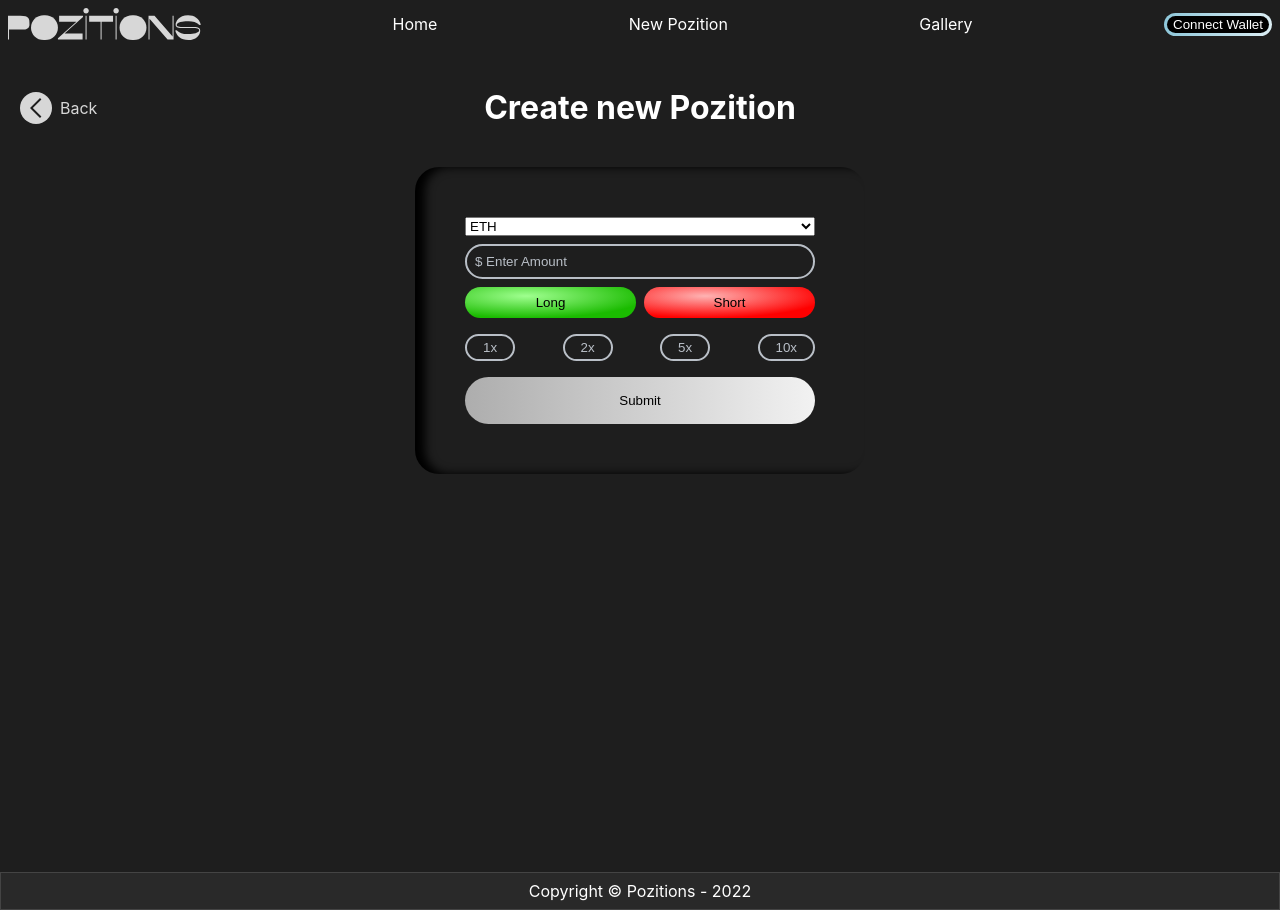
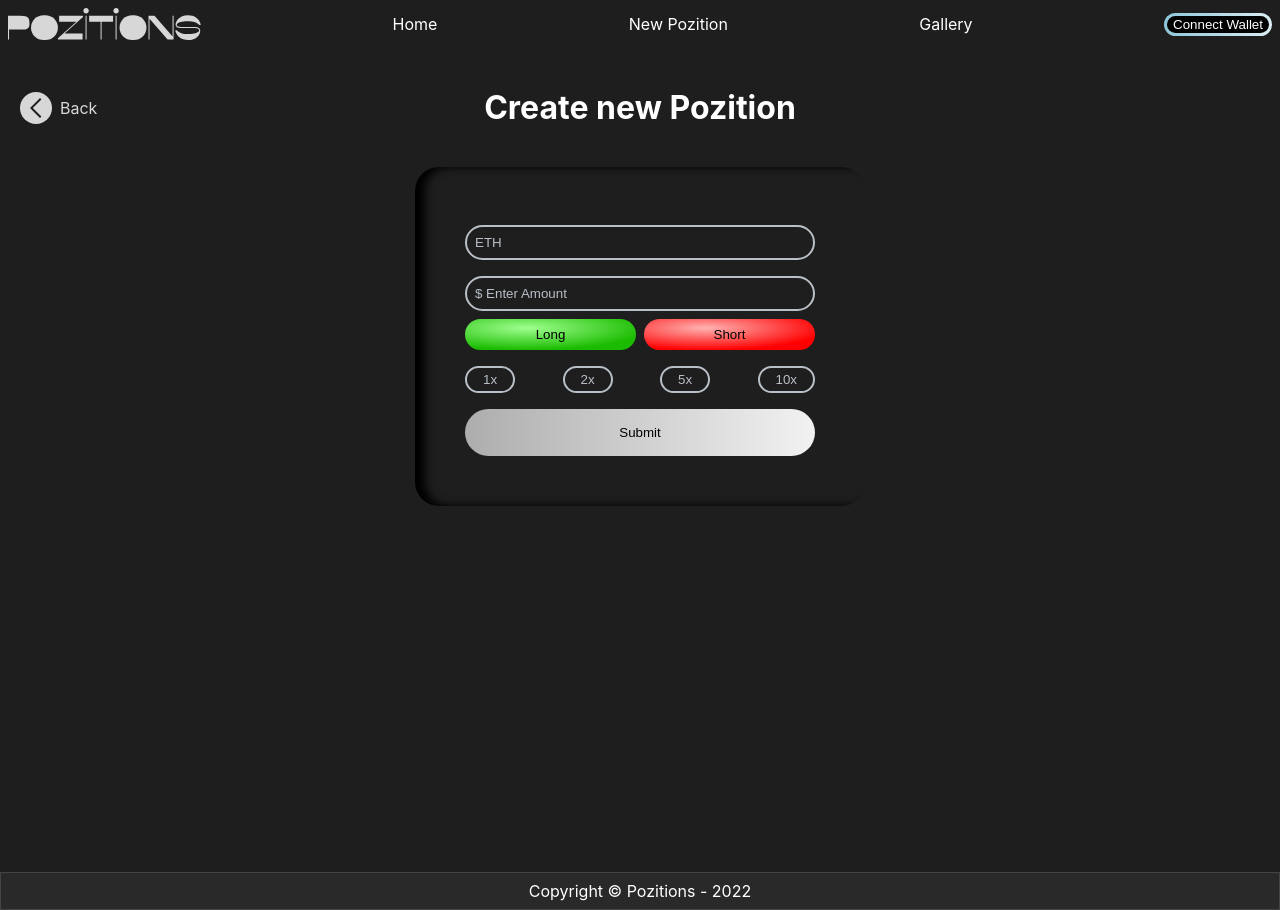
Before and after one commit to fritzschoff/notSynthetix, a React (Create React App) app: page /create in a window 1280 px wide. Built offline with nearby package versions, Linux system fonts and the light colour scheme; no server answers.

Commit message:
styled select

```diff
--- a/src/components/CreatePosition.css
+++ b/src/components/CreatePosition.css
@@ -8,10 +8,16 @@
   border-radius: 24px;
   padding: 50px;
 }
-
-.newPositionForm input {
+.newPositionForm select {
   outline: 0;
-  border: 0;
+  background-color: transparent;
+  color: #b9bfc7;
+  margin: 8px 0px;
+  border: 2px solid #b9bfc7;
+  border-radius: 48px;
+  padding: 8px;
+  cursor: pointer;
+  -webkit-appearance: none;
 }
 
 .createPositionHeadline {
@@ -20,6 +26,8 @@
 }
 
 .newPositionForm input {
+  outline: 0;
+  border: 0;
   background: transparent;
   border: 2px solid #b9bfc7;
   color: #b9bfc7;
```
